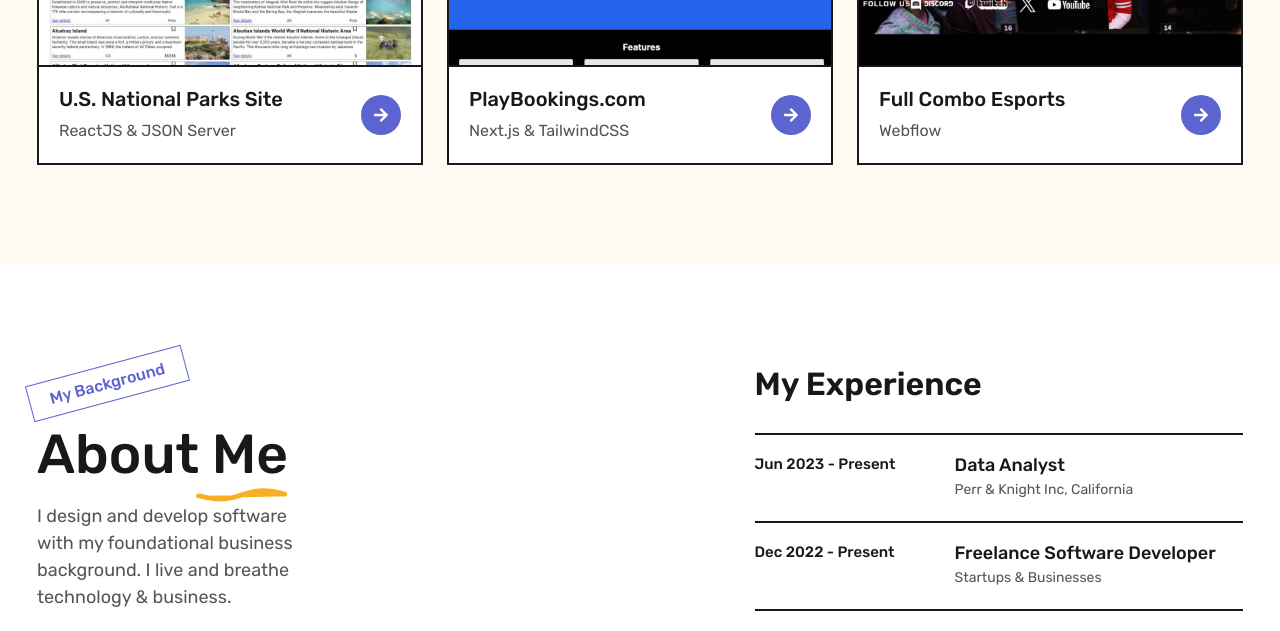
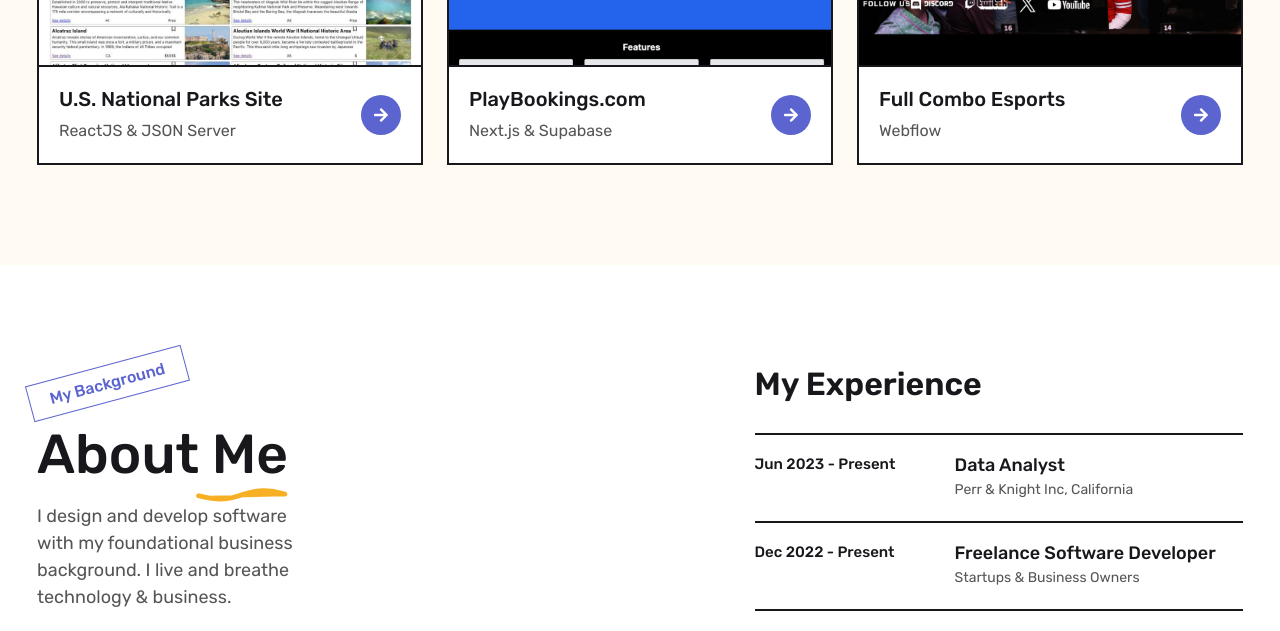
Before and after one commit to jensenmiers/itsJensenPortfolio, a Next.js app: page / in a window 1280 px wide. Shown: the part 1260-1891 px from the top of the page. Built offline with nearby package versions, Linux system fonts and the light colour scheme.

Commit message:
add supabase keyboard to site

```diff
--- a/components/Portfolio.js
+++ b/components/Portfolio.js
@@ -11,7 +11,7 @@
   {
     id: 2,
     title: "PlayBookings.com",
-    subtitle: "Next.js & TailwindCSS",
+    subtitle: "Next.js & Supabase",
     image: "assets/img/project-2.jpg",
     url: "https://playbookings.com",
   },
--- a/components/Skill.js
+++ b/components/Skill.js
@@ -19,7 +19,7 @@
     id: 2,
     date: "Dec 2022 - Present",
     designation: "Freelance Software Developer",
-    company: "Startups & Businesses",
+    company: "Startups & Business Owners",
   },
   {
     id: 3,
```
